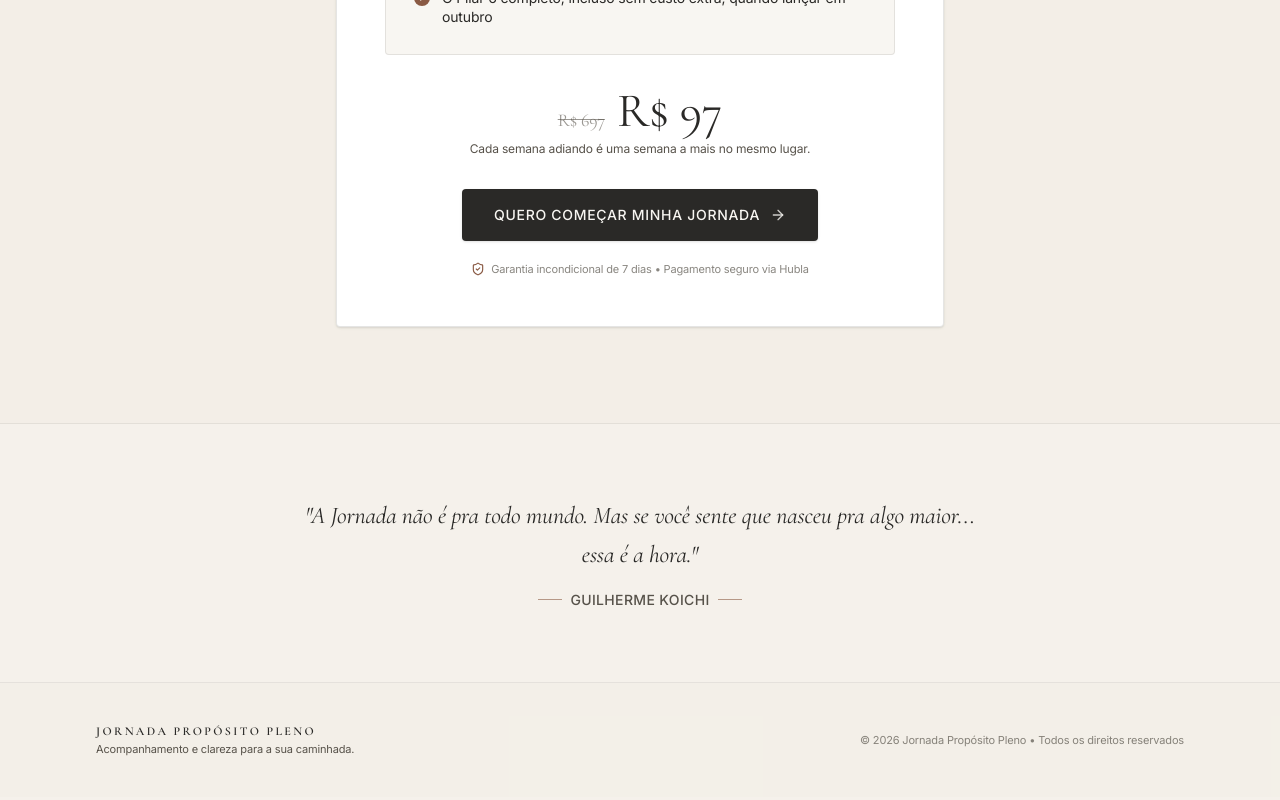
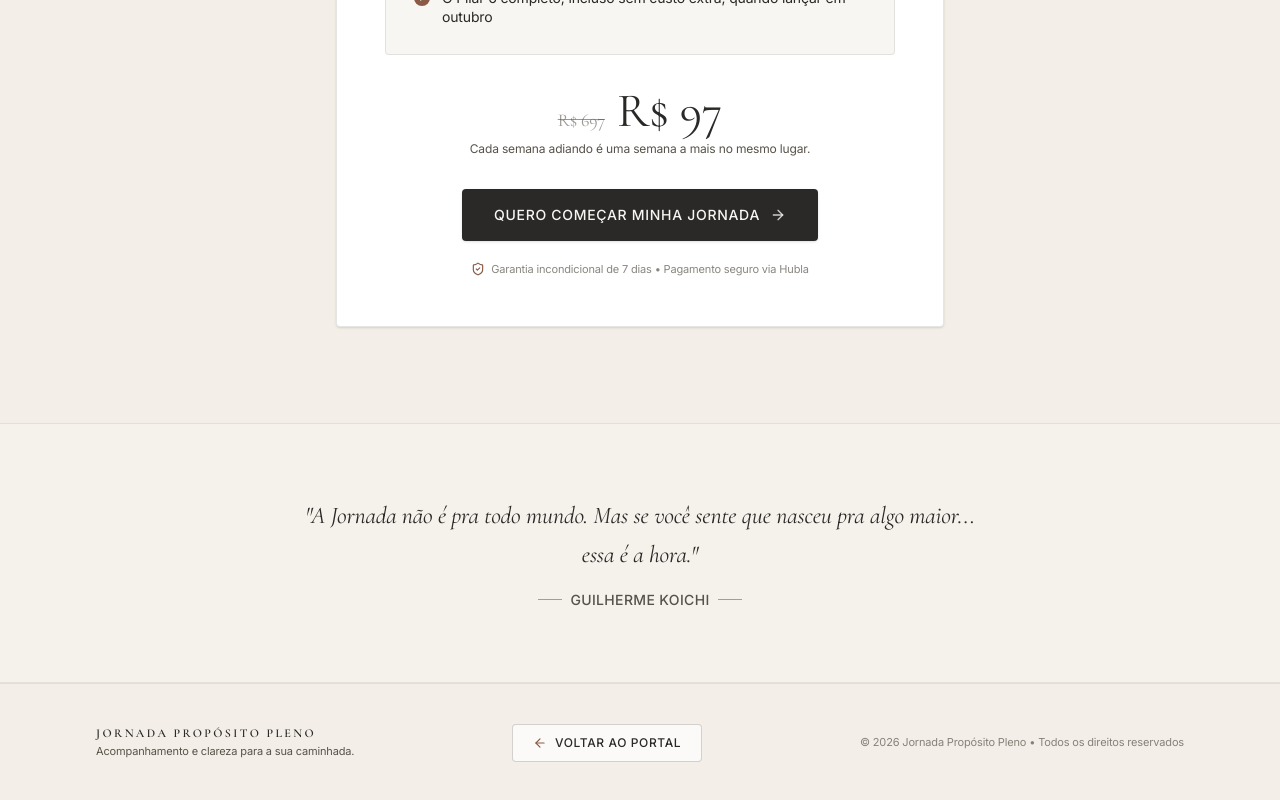
Before and after one commit to tiagoncosta/Jornada-Prop-sito-site-02, a React (Vite) app: page / in a window 1280 px wide. Shown: the part 4873-5673 px from the top of the page. Built offline with nearby package versions, Linux system fonts and the light colour scheme.

Commit message:
feat(footer): add navigation link to main portal
Include a "Voltar ao portal" button in the footer to improve user navigation back to the main domain.

```diff
--- a/src/components/FooterSection.tsx
+++ b/src/components/FooterSection.tsx
@@ -1,9 +1,10 @@
 import React from 'react';
+import { ArrowLeft } from 'lucide-react';
 
 export default function FooterSection() {
   return (
-    <footer className="py-8 sm:py-10 bg-bg-alt/30">
-      <div className="container mx-auto px-5 sm:px-8 max-w-6xl flex flex-col sm:flex-row items-center justify-between gap-4 text-center sm:text-left">
+    <footer className="py-8 sm:py-10 bg-bg-alt/30 border-t border-text/8">
+      <div className="container mx-auto px-5 sm:px-8 max-w-6xl flex flex-col md:flex-row items-center justify-between gap-5 text-center md:text-left">
         <div>
           <span className="text-xs font-serif font-semibold tracking-[0.2em] text-text uppercase block">
             Jornada Propósito Pleno
@@ -13,6 +14,17 @@ export default function FooterSection() {
           </span>
         </div>
 
+        <div className="flex items-center justify-center">
+          <a
+            id="btn-voltar-portal"
+            href="https://www.portalguilhermekoichi.com.br/"
+            className="inline-flex items-center justify-center gap-2 border border-text/20 hover:border-text text-text hover:bg-text/5 bg-card/70 px-5 py-2.5 rounded-sm font-sans font-medium text-xs tracking-wider uppercase transition-all duration-200 cursor-pointer active:scale-[0.98]"
+          >
+            <ArrowLeft className="w-3.5 h-3.5 text-accent" />
+            <span>Voltar ao portal</span>
+          </a>
+        </div>
+
         <p className="text-[11px] font-sans text-olive/70">
           &copy; 2026 Jornada Propósito Pleno • Todos os direitos reservados
         </p>
```
